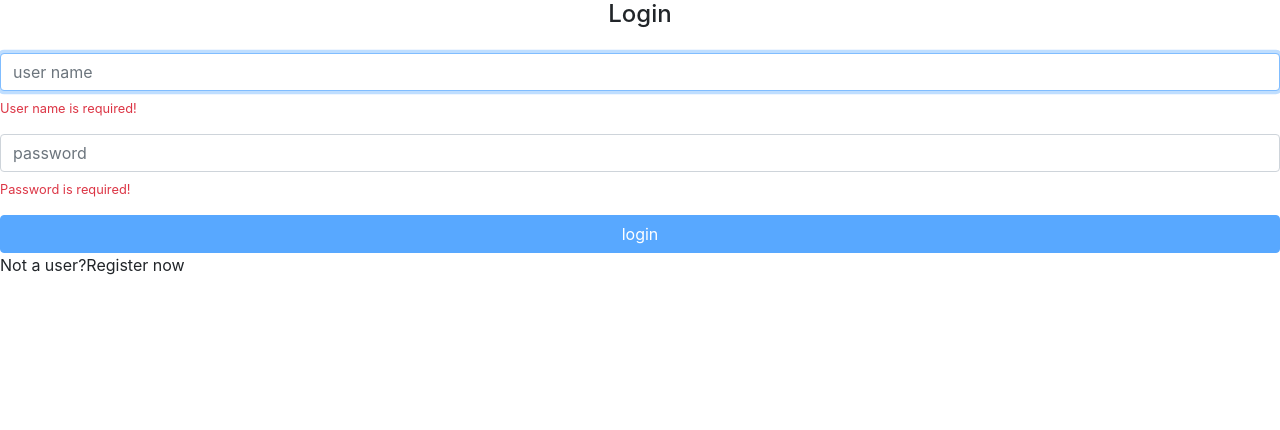
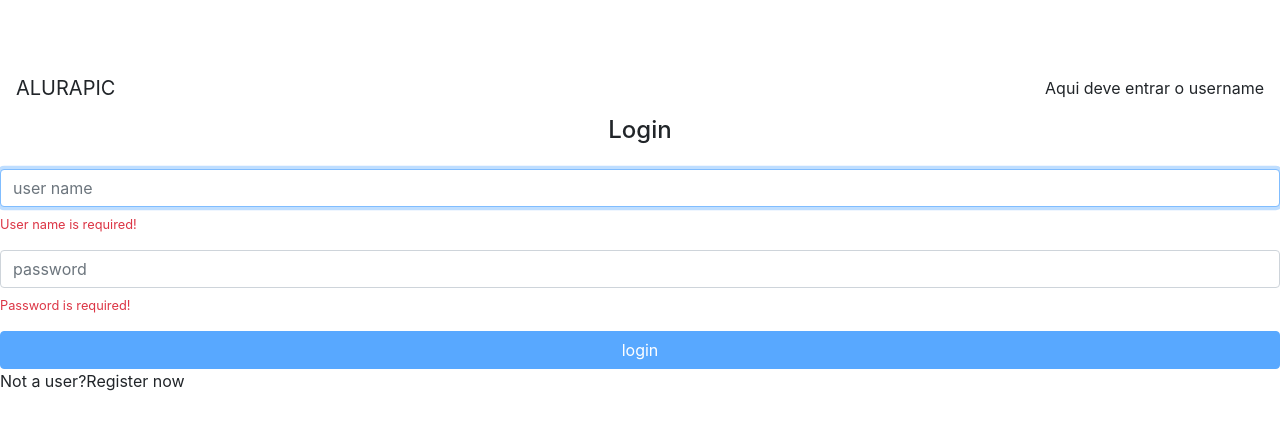
Before and after one commit to dudulive/alurapic, an Angular app: page / in a window 1280 px wide. Shown: the top 430 px of the page. Built offline with nearby package versions, Linux system fonts and the light colour scheme.

Commit message:
Cabeçalho da aplicação

```diff
--- a/src/app/app.component.html
+++ b/src/app/app.component.html
@@ -1 +1,2 @@
+<ap-header></ap-header>
 <router-outlet></router-outlet>
--- a/src/app/app.module.ts
+++ b/src/app/app.module.ts
@@ -1,3 +1,4 @@
+import { CoreModule } from './core/core.module';
 import { BrowserModule } from '@angular/platform-browser';
 import { NgModule } from '@angular/core';
 import { AppComponent } from './app.component';
@@ -16,7 +17,8 @@ import { HomeModule } from './home/home.module';
     PhotosModule,
     AppRoutingModule,
     ErrorsModule,
-    HomeModule
+    HomeModule,
+    CoreModule
   ],
   providers: [],
   bootstrap: [AppComponent]
--- /dev/null
+++ b/src/app/core/header/header/header.component.html
@@ -0,0 +1,9 @@
+<header class="sticky-top">
+    <nav class="navbar navbar-light bg-white">
+        <a class="navbar-brand">ALURAPIC</a>
+        <div>
+            <i class="fa fa-user-circle"></i>
+            <a>Aqui deve entrar o username</a>
+        </div>
+    </nav>
+</header>
--- /dev/null
+++ b/src/app/core/header/header/header.component.scss
@@ -0,0 +1 @@
+// component css goes here
--- /dev/null
+++ b/src/app/core/header/header/header.component.ts
@@ -0,0 +1,11 @@
+import { Component } from '@angular/core';
+
+@Component({
+    moduleId: module.id,
+    selector: 'ap-header',
+    templateUrl: 'header.component.html',
+    styleUrls: ['header.component.scss']
+})
+export class HeaderComponent {
+
+}
--- a/src/index.html
+++ b/src/index.html
@@ -7,6 +7,11 @@
 
   <meta name="viewport" content="width=device-width, initial-scale=1">
   <link rel="icon" type="image/x-icon" href="favicon.ico">
+  <style>
+      body {
+        padding-top: 60px;
+      }
+  </style>
 </head>
 <body>
     <app-root></app-root>
```
Also changed, not shown: src/app/core/core.module.ts (added, +12 -0 lines), src/app/core/header/header/header.module.ts (added, +20 -0 lines).
